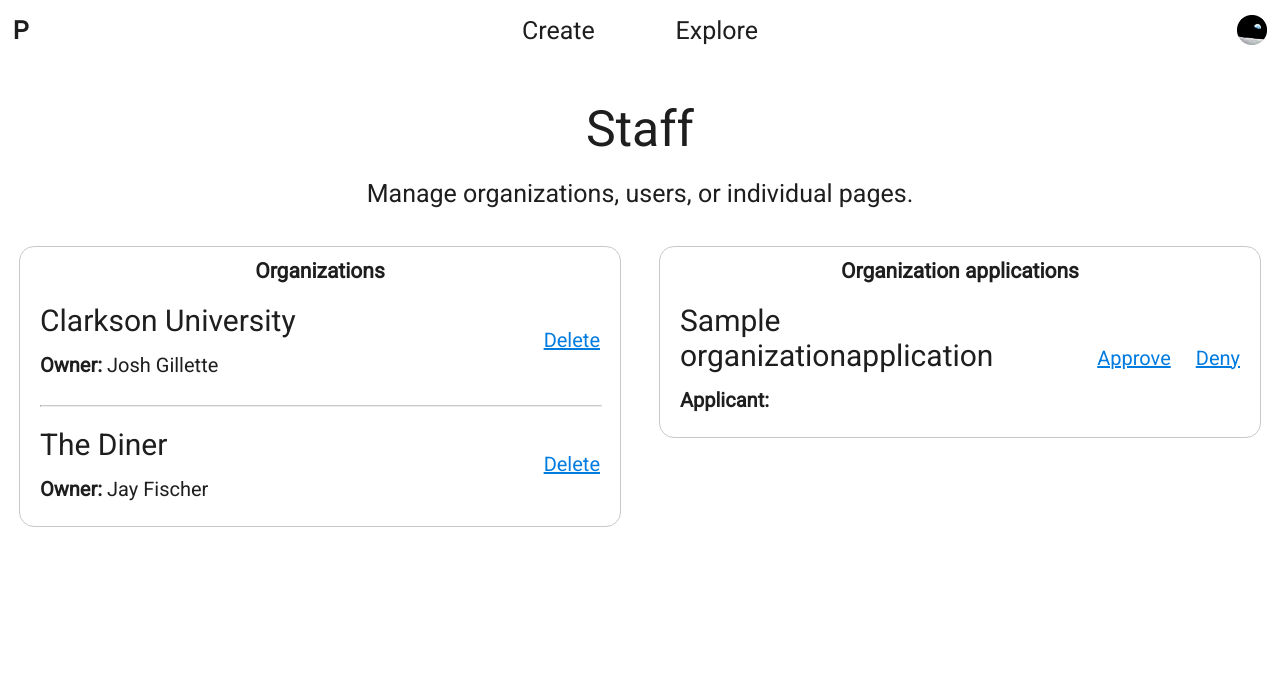
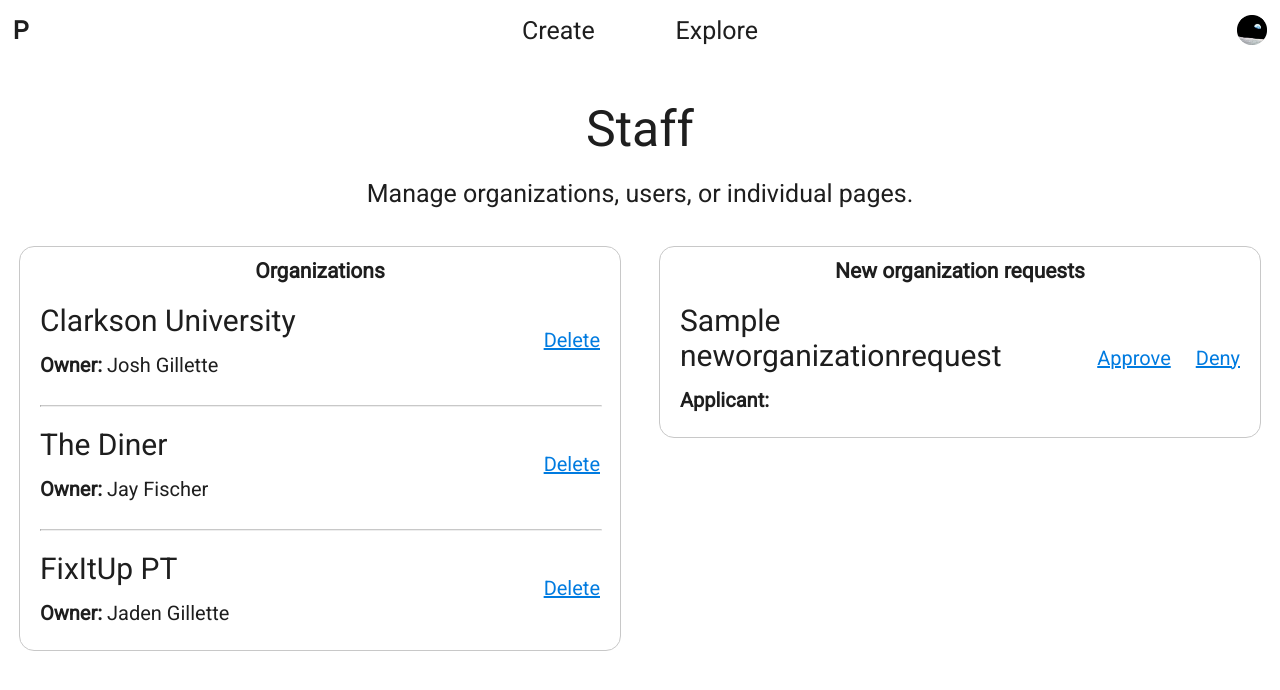
Before and after one commit to joshtgill/pages-web, a Django app: page /staff/ in a window 1280 px wide. Shown: the top 690 px of the page. Run offline with Django 3.2, Linux system fonts and the light colour scheme; a user stored in the database is signed in; data comes from the database, SQL or seed files in the repository; tables that the repository leaves empty hold one stand-in row (values such as "Sample post").

Commit message:
Refactor organization 'application' to 'request'

```diff
--- a/builder/forms.py
+++ b/builder/forms.py
@@ -10,7 +10,7 @@ class SelectOrganizationForm(forms.Form):
         self.fields['ids'] = forms.ChoiceField(label='', choices=self.choices, required=True)
 
 
-class ApplyOrganizationForm(forms.Form):
+class RequestNewOrganizationForm(forms.Form):
     name = forms.CharField(label='',
                            widget=forms.TextInput(attrs={'placeholder': 'Organization name', 'autocomplete': 'off'}),
                            max_length=100)
--- a/builder/models.py
+++ b/builder/models.py
@@ -6,7 +6,7 @@ LENGTH_SHORT = 30
 LENGTH_MEDIUM = 100
 
 
-class OrganizationApplication(models.Model):
+class NewOrganizationRequest(models.Model):
     name = models.CharField(max_length=LENGTH_SHORT)
     applicant = models.ForeignKey(settings.AUTH_USER_MODEL, on_delete=models.CASCADE)
 
--- a/builder/templates/select_organization.html
+++ b/builder/templates/select_organization.html
@@ -11,14 +11,14 @@
         <div class="content">
             <h1>Select an organization</h1>
             <h2>Looks like you're not part of an organization.<br>
-                Select an organization below, or apply to create your own.</h2>
+                Select an organization below, or send a request for a new one of your own.</h2>
             <form action="" method="POST">
                 {% csrf_token %}
                 {{ selectOrganizationForm }}
                 <button class="action-button" type="submit">Select</button>
             </form>
             <h3>- or -</h3>
-            <a href="{% url 'apply_organization' %}">Apply for an organization</a>
+            <a href="{% url 'request_new_organization' %}">Request a new organization</a>
         </div>
     </body>
 </html>
--- a/builder/urls.py
+++ b/builder/urls.py
@@ -3,9 +3,9 @@ from . import views
 
 
 urlpatterns = [
-    path('create/', views.create, name='create'),
+    path('create/', views.createPitch, name='create_pitch'),
     path('create/select/', views.selectOrganization, name='select_organization'),
-    path('create/apply/', views.applyOrganization, name='apply_organization'),
+    path('create/request/', views.requestNewOrganization, name='request_new_organization'),
     path('create/build/', views.build, name='build'),
     path('create/manage/', views.manageOrganization, name='manage_organization'),
     path('create/edit/', views.editOrganization, name='edit_organization')
--- a/meta/templates/staff.html
+++ b/meta/templates/staff.html
@@ -56,52 +56,52 @@
                     {% endif %}
                 </div>
                 <div class="item" style="max-width: 600px">
-                    <h3>Organization applications</h3>
-                    {% if organizationApplications %}
+                    <h3>New organization requests</h3>
+                    {% if newOrganizationRequests %}
                         <div class="list">
-                            {{ organizationApplicationApproveConfirmationPopupData|json_script:"organizationApplicationApproveConfirmationPopupData" }}
-                            {{ organizationApplicationDenyConfirmationPopupData|json_script:"organizationApplicationDenyConfirmationPopupData" }}
-                            {% for organizationApplication in organizationApplications %}
-                                {% if forloop.counter == organizationApplications|length %}
+                            {{ newOrganizationRequestApproveConfirmationPopupData|json_script:"newOrganizationRequestApproveConfirmationPopupData" }}
+                            {{ newOrganizationRequestDenyConfirmationPopupData|json_script:"newOrganizationRequestDenyConfirmationPopupData" }}
+                            {% for newOrganizationRequest in newOrganizationRequests %}
+                                {% if forloop.counter == newOrganizationRequests|length %}
                                 <div class="element" style="margin-bottom: 5px">
                                 {% else %}
                                 <div class="element">
                                 {% endif %}
                                     <div class="info" style="cursor: auto">
-                                        <h4>{{ organizationApplication.name }}</h4>
+                                        <h4>{{ newOrganizationRequest.name }}</h4>
                                         <div class="details">
-                                            <h5><b>Applicant:</b> {{ organizationApplication.applicant.get_full_name }}</h5>
+                                            <h5><b>Applicant:</b> {{ newOrganizationRequest.applicant.get_full_name }}</h5>
                                         </div>
                                     </div>
                                     <div class="actions">
-                                        <a onclick="confirmationPopup.display('organizationApplicationApproveConfirmationPopupData',
+                                        <a onclick="confirmationPopup.display('newOrganizationRequestApproveConfirmationPopupData',
                                                                             null,
-                                                                            {{ organizationApplication.id }},
-                                                                            'Approve <b>{{ organizationApplication.name }}</b> as an organization?')">
+                                                                            {{ newOrganizationRequest.id }},
+                                                                            'Approve <b>{{ newOrganizationRequest.name }}</b> to be an organization?')">
                                             Approve
                                         </a>
-                                        <a onclick="confirmationPopup.display('organizationApplicationDenyConfirmationPopupData',
+                                        <a onclick="confirmationPopup.display('newOrganizationRequestDenyConfirmationPopupData',
                                                                             null,
-                                                                            {{ organizationApplication.id }},
-                                                                            'Deny <b>{{ organizationApplication.name }}</b> as an organization?')">
+                                                                            {{ newOrganizationRequest.id }},
+                                                                            'Deny <b>{{ newOrganizationRequest.name }}</b> to be an organization?')">
                                             Deny
                                         </a>
                                     </div>
                                 </div>
-                                {% if forloop.counter < organizationApplications|length %}
+                                {% if forloop.counter < newOrganizationRequests|length %}
                                     <hr>
                                 {% endif %}
                             {% endfor %}
                         </div>
-                        {% if organizationApplications|length > settings.MAX_DASHBOARD_LIST_ENTRIES %}
+                        {% if newOrganizationRequests|length > settings.MAX_DASHBOARD_LIST_ENTRIES %}
                             <div class="footer">
-                                <h4>{{ organizationApplications|length }} total</h4>
+                                <h4>{{ newOrganizationRequests|length }} total</h4>
                                 <a href="{% url 'home' %}">View all ></a>
                             </div>
                         {% endif %}
                     {% else %}
                         <div class="empty-list">
-                            <h4>No applications</h4>
+                            <h4>No requests</h4>
                         </div>
                     {% endif %}
                 </div>
--- a/meta/views.py
+++ b/meta/views.py
@@ -6,7 +6,7 @@ import django.contrib.auth as djangoAuth
 from django.core.exceptions import ObjectDoesNotExist
 from builder.models import Profile
 from django.contrib.admin.views.decorators import staff_member_required
-from builder.models import Organization, OrganizationApplication, Membership
+from builder.models import Organization, NewOrganizationRequest, Membership
 from django.contrib.auth.decorators import login_required
 from django.conf import settings
 
@@ -135,15 +135,15 @@ def staff(request):
     content = {'organizations': organizations[:settings.MAX_DASHBOARD_LIST_ENTRIES]}
 
     if request.method == 'GET':
-        content.update({'organizationApplications': OrganizationApplication.objects.all()[:settings.MAX_DASHBOARD_LIST_ENTRIES],
-                        'organizationApplicationApproveConfirmationPopupData': {'prompt': None,
+        content.update({'newOrganizationRequests': NewOrganizationRequest.objects.all()[:settings.MAX_DASHBOARD_LIST_ENTRIES],
+                        'newOrganizationRequestApproveConfirmationPopupData': {'prompt': None,
                                                                                 'confirmButtonText': 'Approve',
-                                                                                'formName': 'organizationApplicationIdToApprove',
+                                                                                'formName': 'newOrganizationRequestIdToApprove',
                                                                                 'formValue': None,
                                                                                 'dismissButtonText': 'Cancel'},
-                        'organizationApplicationDenyConfirmationPopupData': {'prompt': None,
+                        'newOrganizationRequestDenyConfirmationPopupData': {'prompt': None,
                                                                              'confirmButtonText': 'Deny',
-                                                                             'formName': 'organizationApplicationIdToDeny',
+                                                                             'formName': 'newOrganizationRequestIdToDeny',
                                                                              'formValue': None,
                                                                              'dismissButtonText': 'Cancel'},
                         'organizationDeleteConfirmationPopupData': {'prompt': None,
@@ -158,26 +158,26 @@ def staff(request):
         organizations.get(id=organizationDeleteForm.cleaned_data['organizationIdToDelete']).delete()
         return redirect('/staff/')
 
-    organizationApplicationApproveForm = OrganizationApplicationApproveForm(request.POST)
-    if organizationApplicationApproveForm.is_valid():
-        organizationApplication = OrganizationApplication.objects.get(id=organizationApplicationApproveForm.cleaned_data['organizationApplicationIdToApprove'])
+    newOrganizationRequestApproveForm = NewOrganizationRequestApproveForm(request.POST)
+    if newOrganizationRequestApproveForm.is_valid():
+        newOrganizationRequest = NewOrganizationRequest.objects.get(id=newOrganizationRequestApproveForm.cleaned_data['newOrganizationRequestIdToApprove'])
 
         # Create organization
-        organization = Organization(name=organizationApplication.name, owner=organizationApplication.applicant)
+        organization = Organization(name=newOrganizationRequest.name, owner=newOrganizationRequest.applicant)
         organization.save()
 
         # Assign organization to user
-        organizationApplication.applicant.profile.organization = organization
-        organizationApplication.applicant.profile.save()
+        newOrganizationRequest.applicant.profile.organization = organization
+        newOrganizationRequest.applicant.profile.save()
 
-        # Delete organization application
-        organizationApplication.delete()
+        # Delete organization request
+        newOrganizationRequest.delete()
 
-    organizationApplicationDenyForm = OrganizationApplicationDenyForm(request.POST)
-    if organizationApplicationDenyForm.is_valid():
-        organizationApplication = OrganizationApplication.objects.get(id=organizationApplicationDenyForm.cleaned_data['organizationApplicationIdToDeny'])
+    newOrganizationRequestDenyForm = NewOrganizationRequestDenyForm(request.POST)
+    if newOrganizationRequestDenyForm.is_valid():
+        newOrganizationRequest = NewOrganizationRequest.objects.get(id=newOrganizationRequestDenyForm.cleaned_data['newOrganizationRequestIdToDeny'])
 
-        # Delete organization application
-        organizationApplication.delete()
+        # Delete organization request
+        newOrganizationRequest.delete()
 
     return redirect('/staff/')
--- a/pages/templates/core.html
+++ b/pages/templates/core.html
@@ -8,7 +8,7 @@
         <a href="{% url 'home' %}">P</a>
     </div>
     <div class="center">
-        <a href="{% url 'create' %}">Create</a>
+        <a href="{% url 'create_pitch' %}">Create</a>
         {% if request.user.is_anonymous %}
             <a href="{% url 'login' %}">Explore</a>
         {% else %}
```
Also changed, not shown: builder/templates/request_new_organization.html (renamed from builder/templates/apply_organization.html, +5 -5 lines), builder/views.py (+10 -10 lines), meta/forms.py (+4 -4 lines), builder/migrations/0040_auto_20210327_2010.py (added), builder/static/styles/request_new_organization.css (renamed from builder/static/styles/apply_organization.css), db.sqlite3.
